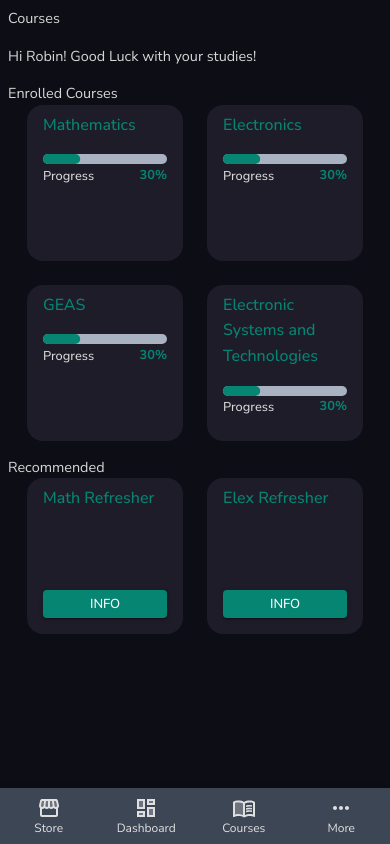
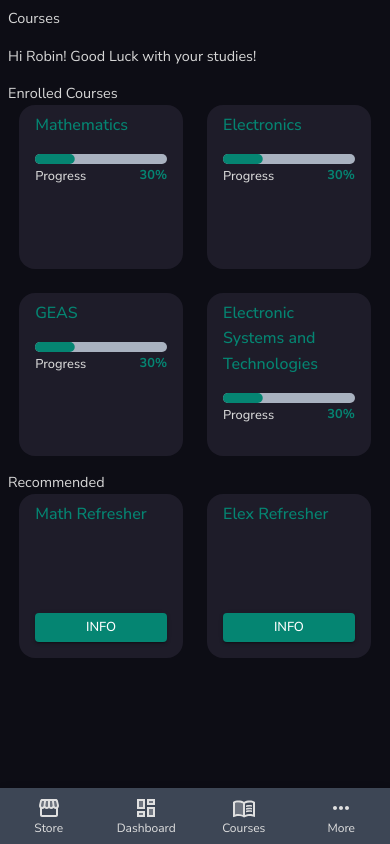
Before and after one commit to aramind/ilms, a React (Create React App) app: page /courses in a window 390 px wide. Built offline with nearby package versions, Linux system fonts and the light colour scheme; a web font is replaced by a local one.

Commit message:
refactor: adjusting width of card on mobile

```diff
--- a/src/components/card/CourseCard.jsx
+++ b/src/components/card/CourseCard.jsx
@@ -16,8 +16,8 @@ const CourseCard = ({
       alignItems="flex-start"
       px={2}
       py={1}
-      width={{ xs: "40vw", md: 220 }}
-      height={{ xs: "40vw", md: 250 }}
+      width={{ xs: "42vw", md: 220 }}
+      height={{ xs: "42vw", md: 250 }}
       borderRadius="1rem"
       bgcolor={(theme) => theme.palette.black.dark}
       //   onClick={() => alert("Clicked")}
```
